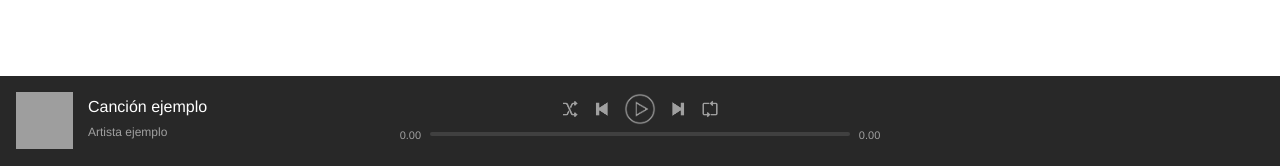
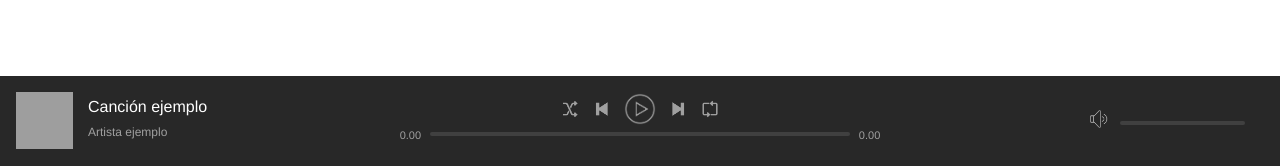
Before and after one commit to gcipherd/spotify-clon, a PHP site: page / in a window 1280 px wide. Shown: the part 634-800 px from the top of the page. Run offline with PHP 8.4, Linux system fonts and the light colour scheme; the visitor is signed in with stand-in values (Sample User, id 1); grey boxes are pictures that could not be loaded.

Commit message:
Agregada barra de volumen y estilos relacionados

```diff
--- a/assets/css/estilo.css
+++ b/assets/css/estilo.css
@@ -29,6 +29,11 @@ body {
 #barraReproduccionDerecha {
     width: 30%;
     min-width: 180px;
+}
+
+#barraReproduccionDerecha {
+    position: relative;
+    margin-top: 16px;
 }
 
 #barraReproduccionCentro {
@@ -129,3 +134,13 @@ body {
     font-size: 12px;
     color: #a0a0a0;
 }
+
+#barraReproduccionDerecha .barraVolumen {
+    width: 180px;
+    position: absolute;
+    right: 0;
+}
+
+#barraReproduccionDerecha .barraVolumen .barraProgreso {
+    width: 125px;
+}
--- a/index.php
+++ b/index.php
@@ -72,7 +72,16 @@
                 </div>
             </div>
             <div id="barraReproduccionDerecha">
-
+                <div class="barraVolumen">
+                    <button class="botonControl volumen" title="Botón de volúmen">
+                        <img src="assets/imagenes/iconos/volume.png" alt="Volúmen">
+                    </button>
+                    <div class="barraProgreso">
+                        <div class="barraProgresoBg">
+                            <div class="progreso"></div>
+                        </div>
+                    </div>
+                </div>
             </div>
         </div>
     </div>
```
